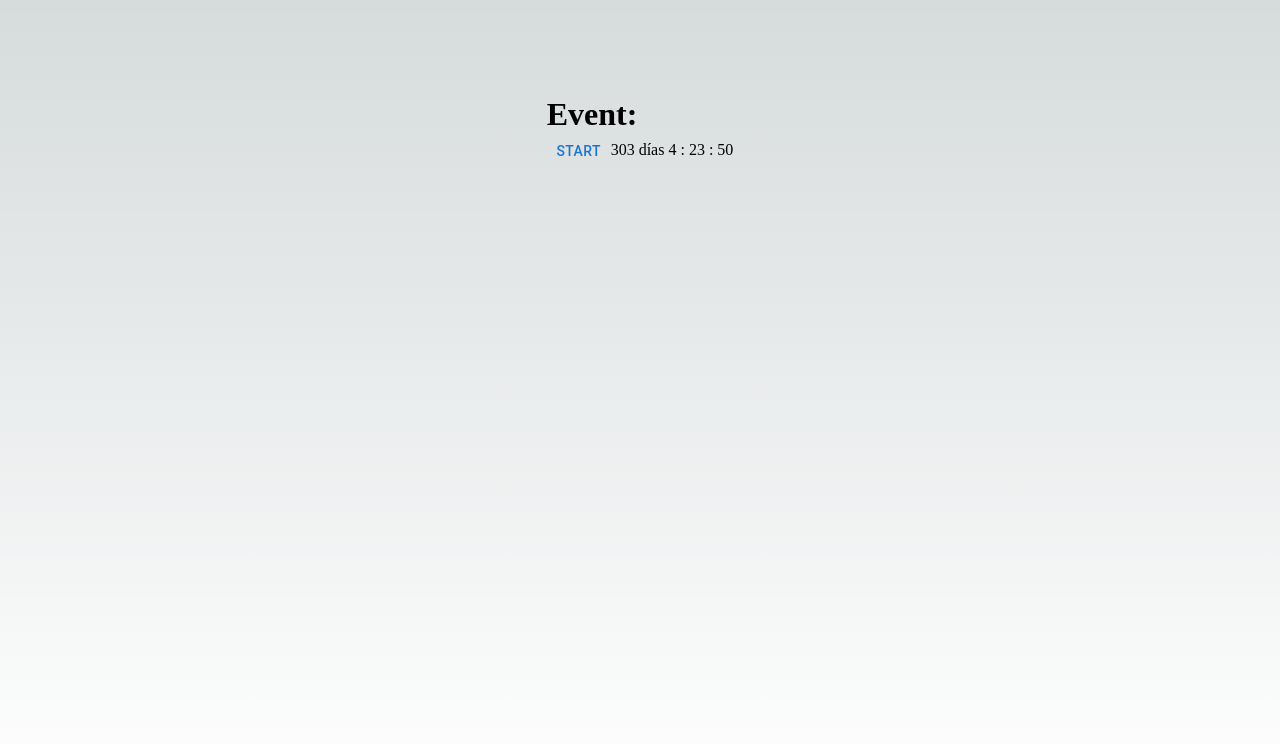
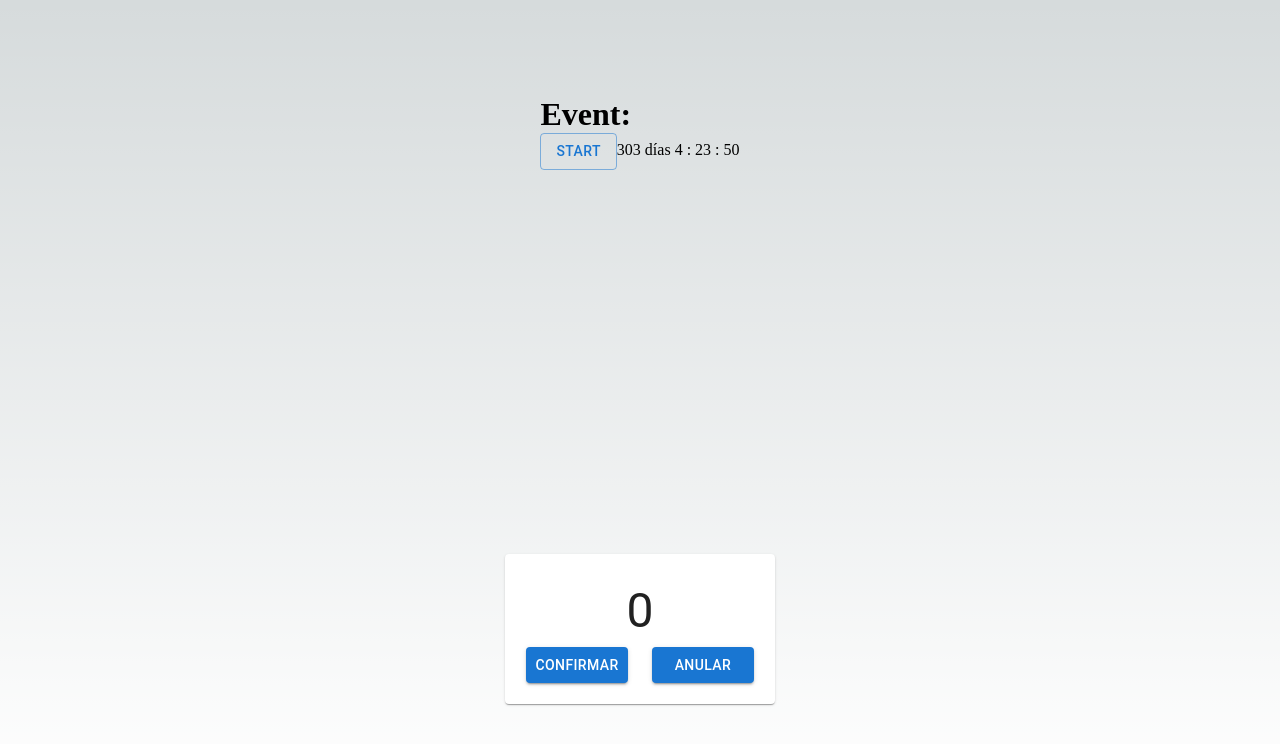
Before and after one commit to NahuelRosso/Social-Invitation, a Next.js app in the folder front/: page / in a window 1280 px wide. Shown: the top 744 px of the page. Built offline with nearby package versions, Linux system fonts and the light colour scheme.

Commit message:
contadores listos

```diff
--- a/front/src/app/page.tsx
+++ b/front/src/app/page.tsx
@@ -1,15 +1,22 @@
 import Image from 'next/image'
 import { Inter } from 'next/font/google'
 import styles from './page.module.css'
-import Icountdown from "react-countdown";
-import Counter from '@/shared/components/contador_regresivo/contador';
+import Counter from '@/shared/components/contador/contador_regresivo/contador';
+import { ContadorProgrsivo } from '@/shared/components/contador/contador normal/contador_progrsivo';
+
+
 
 const inter = Inter({ subsets: ['latin'] })
 
 export default function Home() {
   return (
     <main className={styles.main}>
+
       <Counter date={"2024-01-01T00:00:00.000Z"}/>
+
+      <ContadorProgrsivo/>
     </main>
+
+
   )
 }
--- /dev/null
+++ b/front/src/shared/components/contador/contador normal/contador_progrsivo.tsx
@@ -0,0 +1,34 @@
+    'use client'
+
+import { Button, Grid, Paper, Typography } from '@mui/material'
+import { Stack } from '@mui/system'
+    import React, { useState } from 'react'
+
+    export const ContadorProgrsivo = () => {
+        const [ numberValue, setNumberValue ] = useState(0)
+
+        function handleClickSum() {
+        setNumberValue(numberValue +1)
+
+        }
+        function handleClickRest() {
+            if(numberValue>0)
+        setNumberValue(numberValue -1)
+
+        }
+    return (
+        <>
+        <Paper sx={{padding:"1.3em", borderRadius:"0.3"}}>
+            <Grid>
+                <Typography variant="h3" sx={{mt:1, mb:1}} textAlign="center">{numberValue}</Typography>
+            </Grid>
+            <Grid>
+                    <Stack direction="row" spacing={3}>
+                        <Button variant="contained" fullWidth onClick={handleClickSum}>Confirmar</Button>
+                        <Button variant="contained" fullWidth onClick={handleClickRest}>Anular</Button>
+                    </Stack>
+            </Grid>
+        </Paper>
+        </>
+    )
+    }
--- a/front/src/shared/components/contador_regresivo/contador.tsx
+++ b/front/src/shared/components/contador/contador_regresivo/contador.tsx
@@ -1,7 +1,6 @@
 'use client'
 import { Button } from "@mui/material";
 import React, { useRef,useState, useEffect } from "react";
-import { start } from "repl";
 
 export interface Icountdown{
 date:string;
@@ -47,7 +46,7 @@ const Counter = (props:Icountdown) => {
         <div>
             <h1>Event:</h1>
             <p>
-                <Button>Start</Button>
+                <Button variant="outlined" >Start</Button>
                 {tiemerDay} días {tiemerHours} : {tiemerMinute} : {tiemerSeconds}
             </p>
         </div>
```
